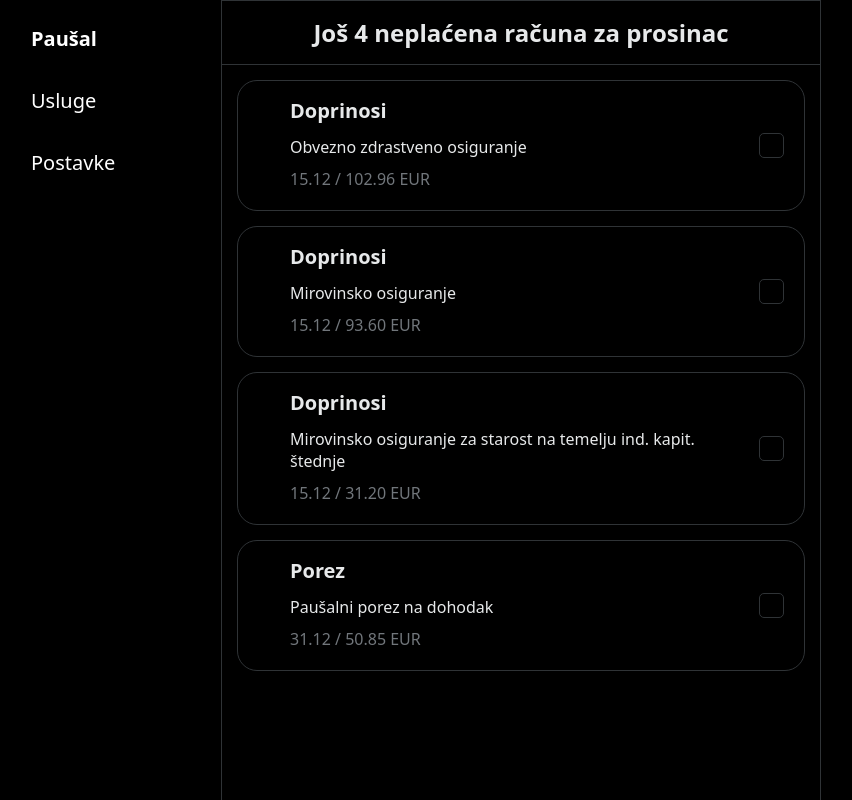
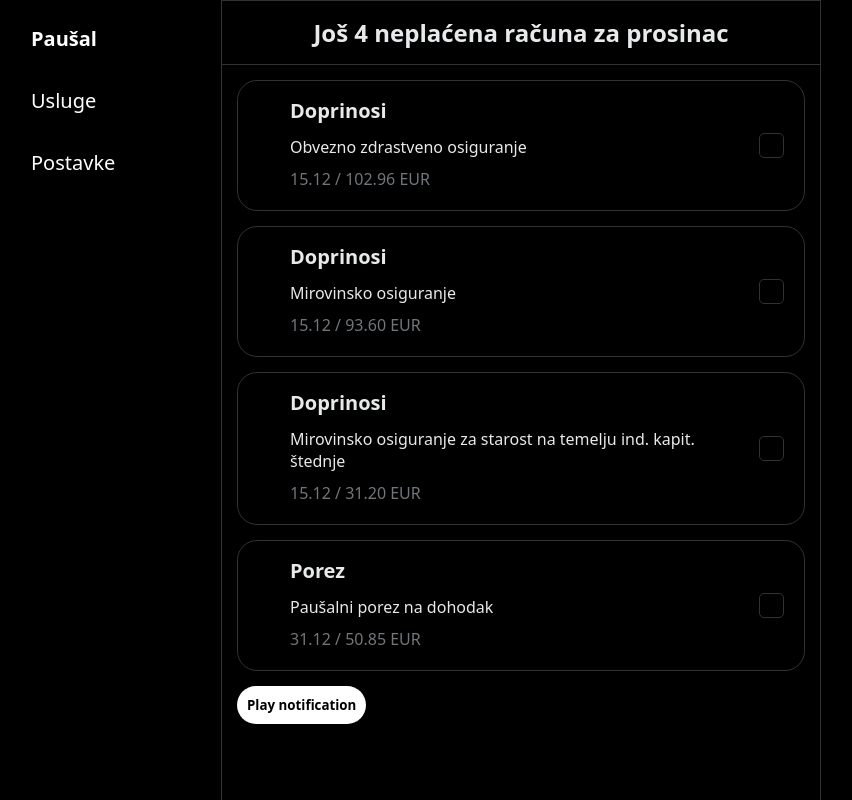
Before and after one commit to mariomeow/pausal, a SvelteKit app: page / in a window 1280 px wide. Shown: the whole page, without its empty margins (119-971 px from the left). Built offline with nearby package versions, Linux system fonts and the light colour scheme; some icons are missing.

Commit message:
Added manifest and PWA feature

```diff
--- a/src/app.html
+++ b/src/app.html
@@ -5,6 +5,7 @@
 	<meta charset="utf-8" />
 	<link rel="icon" href="%sveltekit.assets%/favicon.ico?" />
 	<meta name="viewport" content="width=device-width, initial-scale=1" />
+	<link rel="manifest" href="%sveltekit.assets%/manifest.json">
 	%sveltekit.head%
 </head>
 
--- a/src/routes/+page.svelte
+++ b/src/routes/+page.svelte
@@ -40,3 +40,5 @@
 		}}>{prikaziPovijest ? "Sakrij povijest" : "Prikaži povijest"}</button
 	>
 {/if}
+
+<button>Play notification</button>
--- a/svelte.config.js
+++ b/svelte.config.js
@@ -12,7 +12,7 @@ const config = {
 		// If your environment is not supported, or you settled on a specific environment, switch out the adapter.
 		// See https://svelte.dev/docs/kit/adapters for more information about adapters.
 		adapter: adapter()
-	}
+	},
 }
 
 export default config
--- a/vite.config.ts
+++ b/vite.config.ts
@@ -2,5 +2,7 @@ import { sveltekit } from "@sveltejs/kit/vite"
 import { defineConfig } from "vite"
 
 export default defineConfig({
-	plugins: [sveltekit()]
+	plugins: [
+		sveltekit()
+	]
 })
```
Also changed, not shown: static/manifest.json (added).
